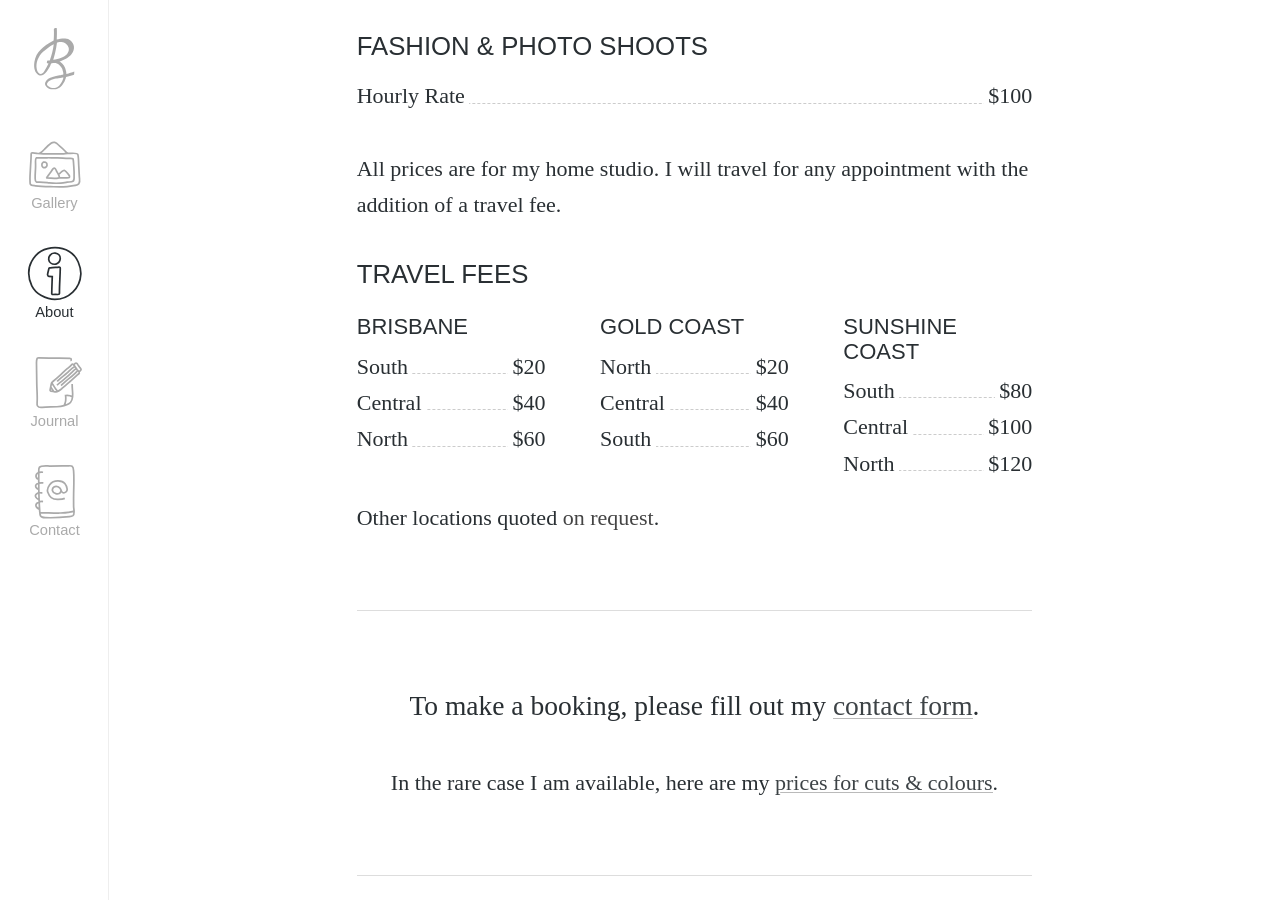
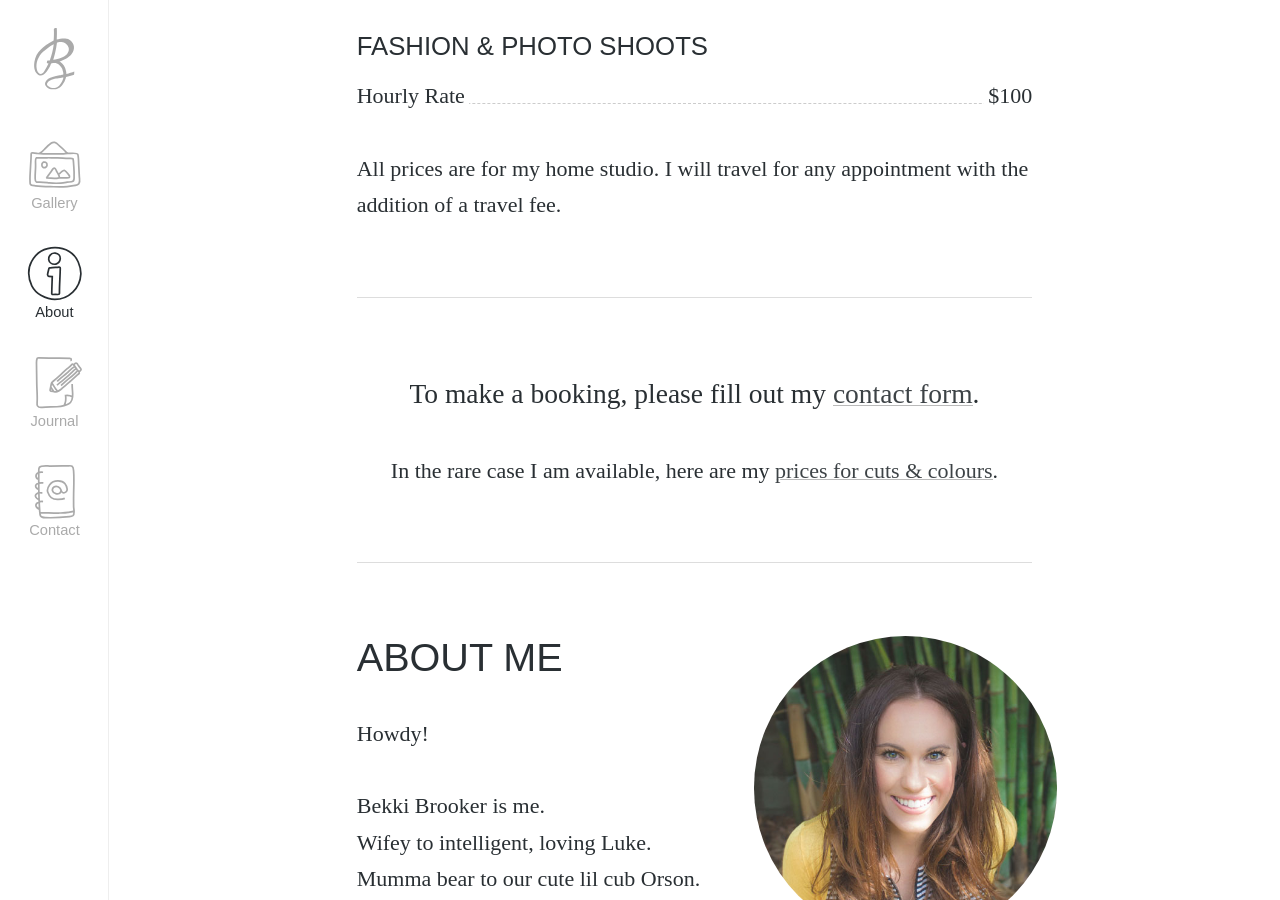
Before and after one commit to lukebrooker/bekkibrooker, a Jekyll site: the page built from about.html, in a window 1280 px wide and 900 px high, scrolled down 598 px. Built offline with Jekyll 4.4.1, drawn with Linux system fonts in a browser that asks for light colours.

Commit message:
Remove travel fees

```diff
--- a/about.html
+++ b/about.html
@@ -67,65 +67,6 @@ published: true
       for any appointment with the addition of a travel fee.
     </p>
   </div>
-
-  <div class="u-sMBH">
-    <h3 class="u-sMBQ">Travel Fees</h3>
-    <div class="Grid Grid--withGutter">
-      <div class="Grid-cell u-lg-size1of3 u-sMTH">
-        <h4>Brisbane</h4>
-        <ul class="u-sMTQ">
-          <li class="Pricing">
-            <span class="Pricing-title">South</span>
-            <span class="Pricing-price">$20</span>
-          </li>
-          <li class="Pricing">
-            <span class="Pricing-title">Central</span>
-            <span class="Pricing-price">$40</span>
-          </li>
-          <li class="Pricing">
-            <span class="Pricing-title">North</span>
-            <span class="Pricing-price">$60</span>
-          </li>
-        </ul>
-      </div>
-      <div class="Grid-cell u-lg-size1of3 u-sMTH">
-        <h4>Gold Coast</h4>
-        <ul class="u-sMTQ">
-          <li class="Pricing">
-            <span class="Pricing-title">North</span>
-            <span class="Pricing-price">$20</span>
-          </li>
-          <li class="Pricing">
-            <span class="Pricing-title">Central</span>
-            <span class="Pricing-price">$40</span>
-          </li>
-          <li class="Pricing">
-            <span class="Pricing-title">South</span>
-            <span class="Pricing-price">$60</span>
-          </li>
-        </ul>
-      </div>
-      <div class="Grid-cell u-lg-size1of3 u-sMTH">
-        <h4>Sunshine Coast</h4>
-        <ul class="u-sMTQ">
-          <li class="Pricing">
-            <span class="Pricing-title">South</span>
-            <span class="Pricing-price">$80</span>
-          </li>
-          <li class="Pricing">
-            <span class="Pricing-title">Central</span>
-            <span class="Pricing-price">$100</span>
-          </li>
-          <li class="Pricing">
-            <span class="Pricing-title">North</span>
-            <span class="Pricing-price">$120</span>
-          </li>
-        </ul>
-      </div>
-    </div>
-  </div>
-
-  <p class="u-SMT1">Other locations quoted <strong><a href="/contact">on request</a></strong>.</p>
 
   <div class="u-sMB1 Prose">
     <hr>
```
